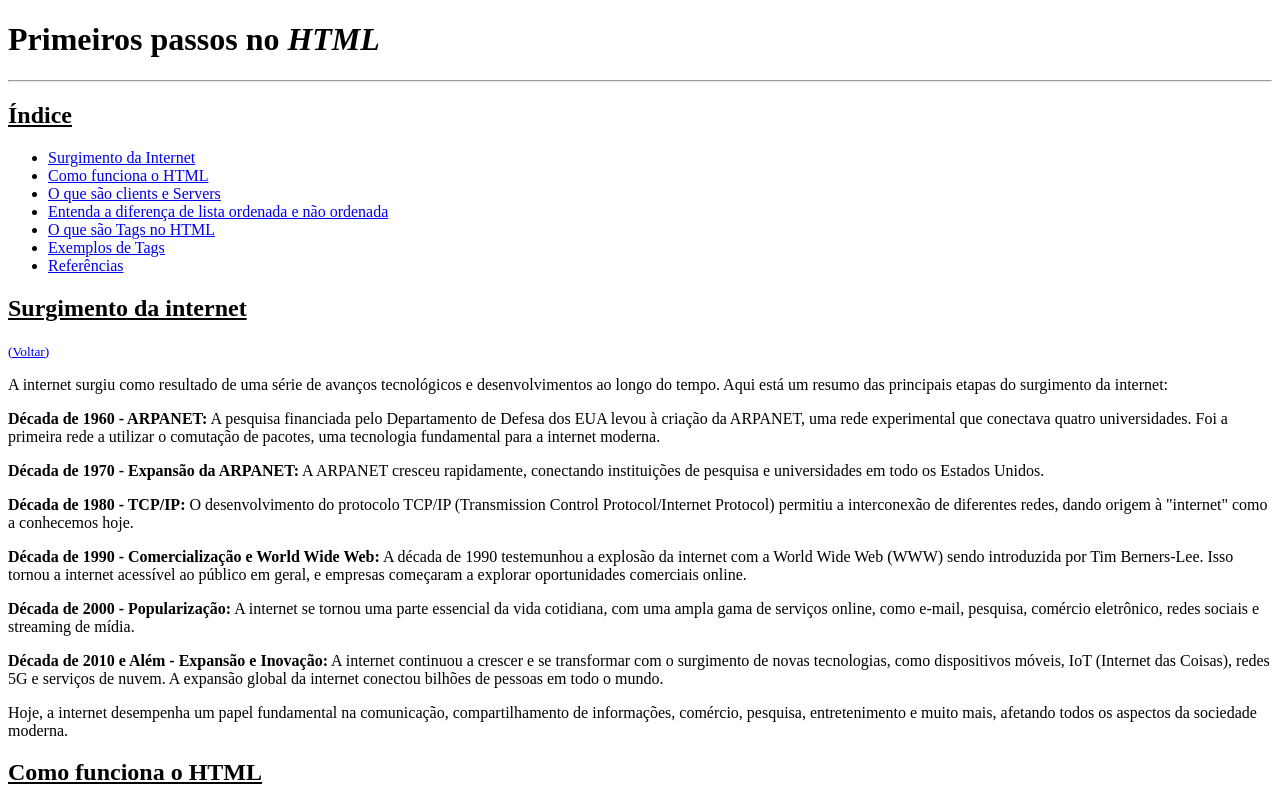
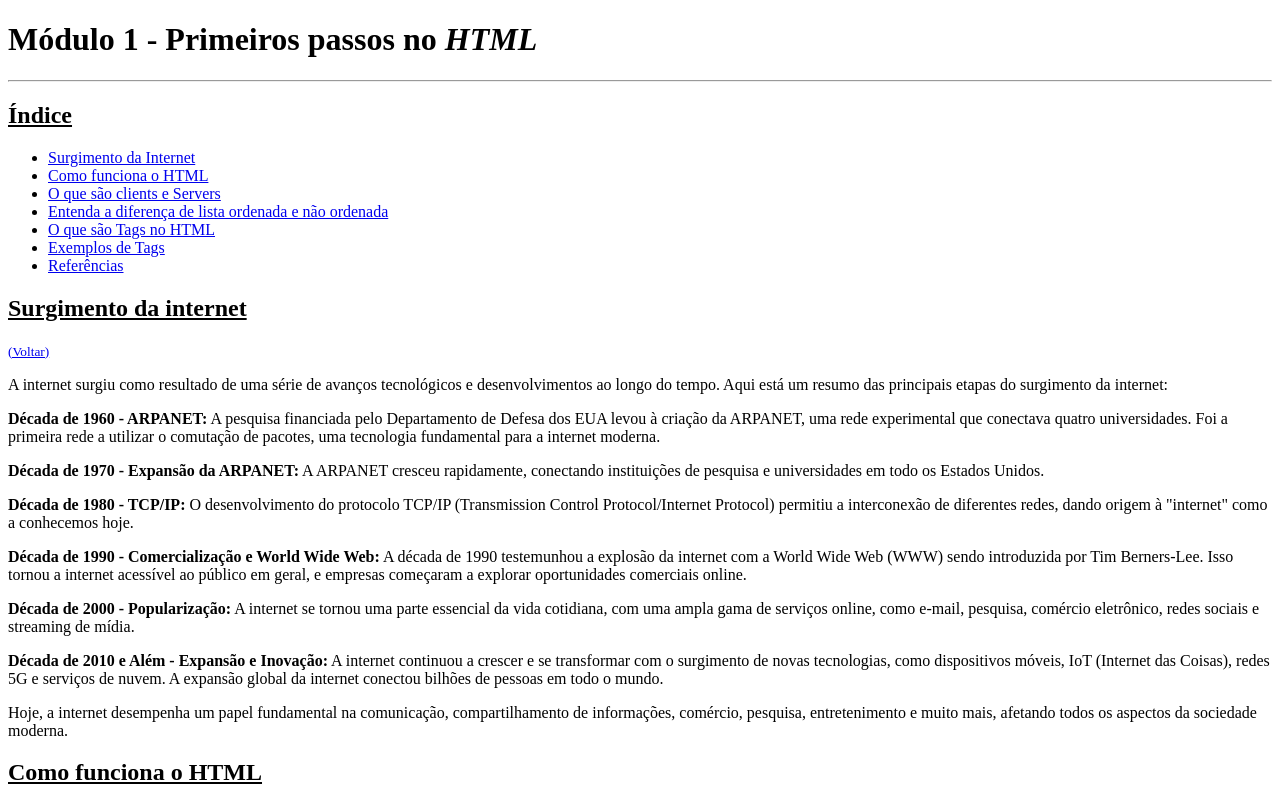
Before and after one commit to thiagoazevedos/Desafio-de-Projeto-I-Dio.me, a plain HTML site: page Desafio-de-Projeto/index.html in a window 1280 px wide. Shown: the top 800 px of the page. Drawn offline with Linux system fonts and the light colour scheme; files whose address does not match are found by name.

Commit message:
Alterei title e h1

```diff
--- a/Desafio-de-Projeto/index.html
+++ b/Desafio-de-Projeto/index.html
@@ -3,10 +3,10 @@
 <head>
     <meta charset="UTF-8">
     <meta name="viewport" content="width=device-width, initial-scale=1.0">
-    <title>Desafio de Projeto Dio.me</title>
+    <title>Módulo 1 - Desafio de Projeto Dio.me</title>
 </head>
 <body>
-    <h1 id="inicio">Primeiros passos no <i>HTML</i></h1>
+    <h1 id="inicio">Módulo 1 - Primeiros passos no <i>HTML</i></h1>
     <hr/>
     <h2><u>Índice</u></h2>
     <UL>
```
